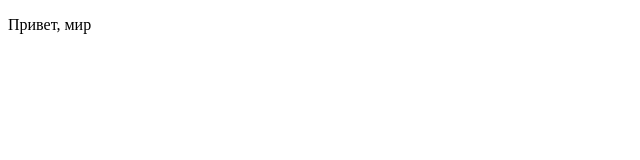
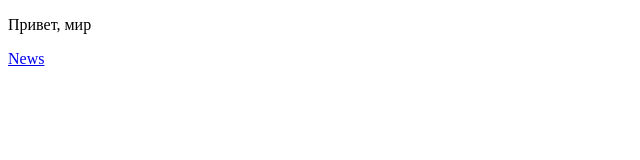
Before and after one commit to ValiullinAd/newTest01, a plain HTML site: page index.html in a window 1280 px wide. Shown: the full height of the page, 0-640 px from the left. Drawn offline with Linux system fonts and the light colour scheme.

Commit message:
News link added

```diff
--- a/index.html
+++ b/index.html
@@ -8,5 +8,6 @@
  </head>
  <body>
   <p>Привет, мир</p>
+  <a href="news.htm">News</a>
  </body>
 </html>
```
